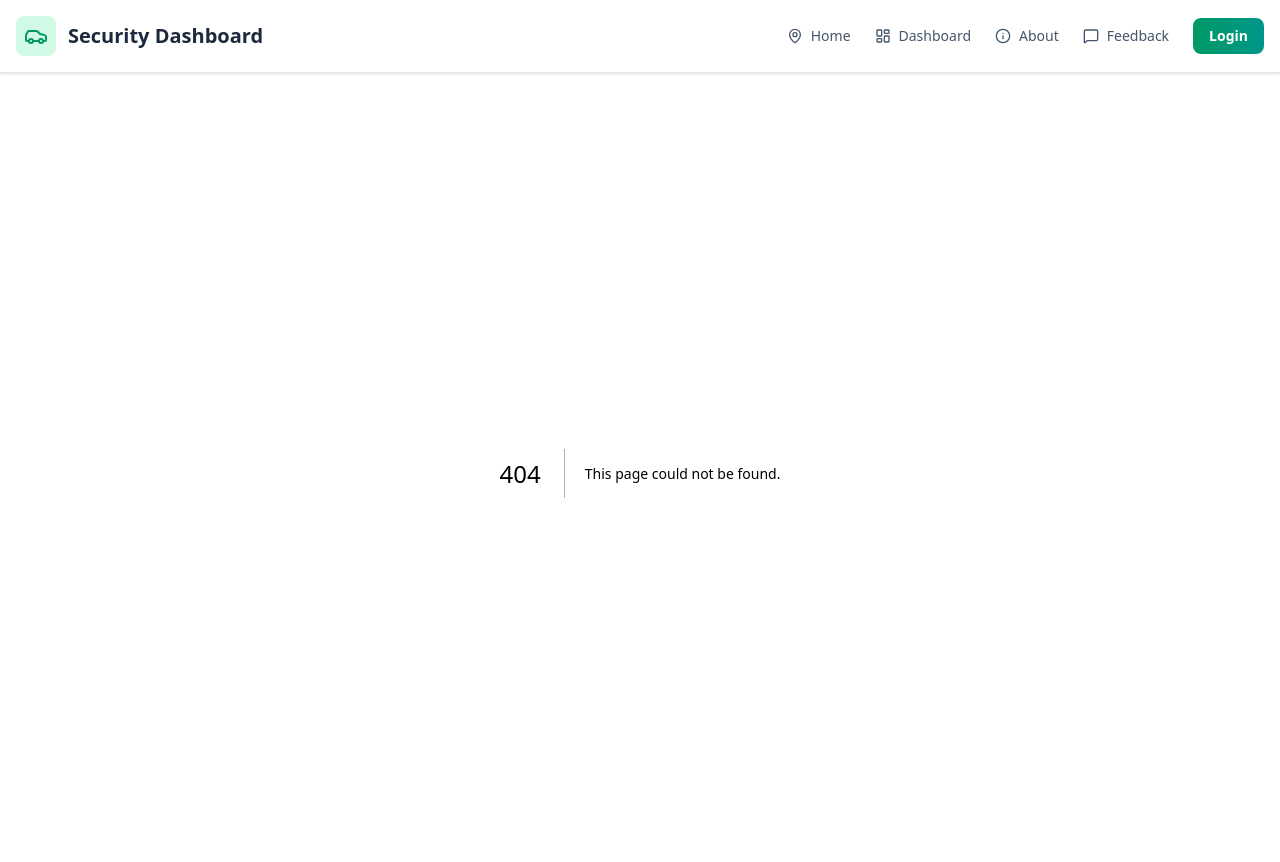
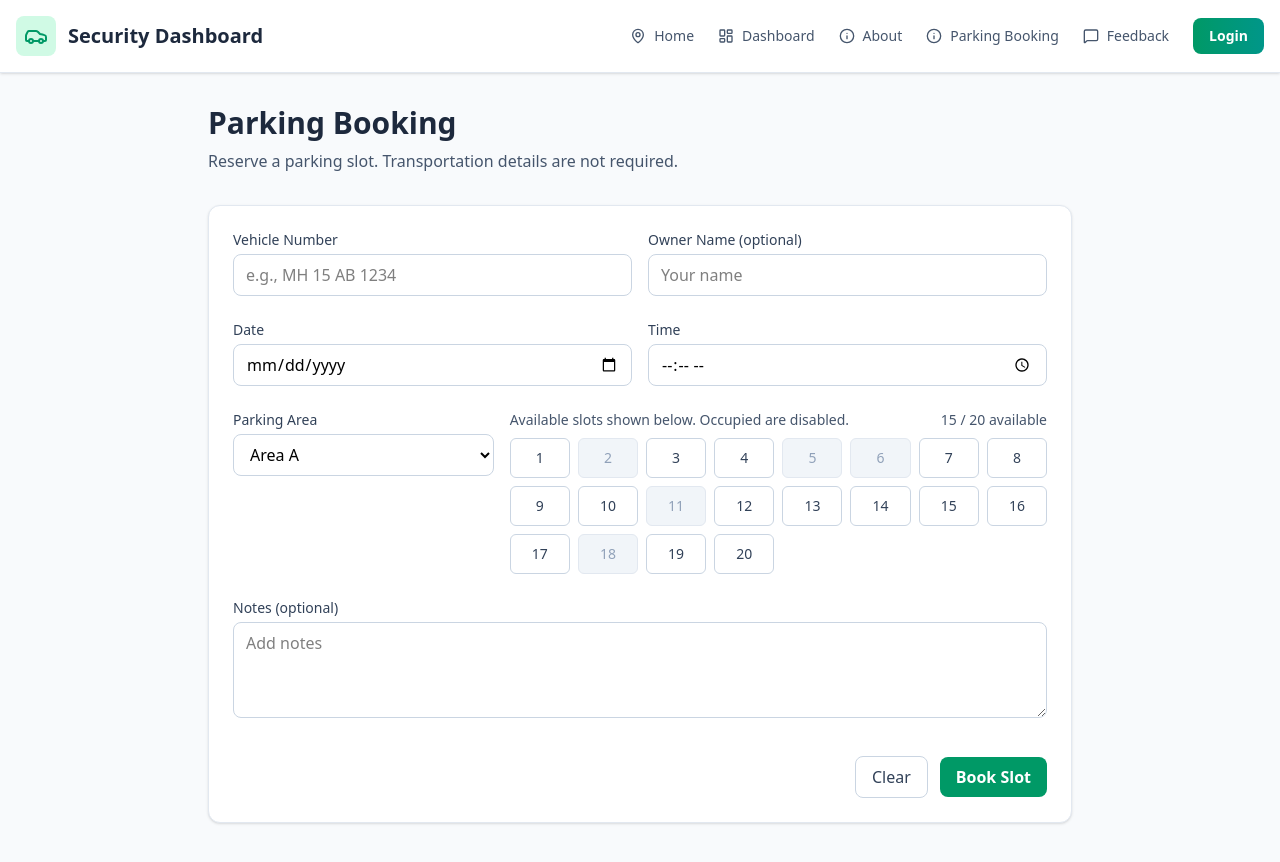
Before and after one commit to anup4747/kkw-web-park, a Next.js app in the folder client/: page /booking/faculties in a window 1280 px wide. Before the commit this address had no page. Shown: the top 862 px of the page. Built offline with nearby package versions, Linux system fonts and the light colour scheme.

Commit message:
added booking page

```diff
--- /dev/null
+++ b/client/src/app/booking/faculties/page.tsx
@@ -0,0 +1,127 @@
+"use client";
+
+import { useMemo, useState } from "react";
+
+type ParkingArea = {
+  id: string;
+  name: string;
+  totalSlots: number;
+  occupiedSlots: number[];
+};
+
+export default function ParkingBookingPage() {
+  const [selectedAreaId, setSelectedAreaId] = useState<string>("A");
+  const [selectedSlot, setSelectedSlot] = useState<number | null>(null);
+
+  const [vehicleNumber, setVehicleNumber] = useState("");
+  const [ownerName, setOwnerName] = useState("");
+  const [date, setDate] = useState("");
+  const [time, setTime] = useState("");
+  const [notes, setNotes] = useState("");
+
+  const areas: ParkingArea[] = useMemo(
+    () => [
+      { id: "A", name: "Area A", totalSlots: 20, occupiedSlots: [2, 5, 6, 11, 18] },
+      { id: "B", name: "Area B", totalSlots: 16, occupiedSlots: [1, 4, 7, 10, 12, 15] },
+      { id: "C", name: "Area C", totalSlots: 24, occupiedSlots: [3, 8, 9, 13, 20, 21, 22] },
+    ],
+    []
+  );
+
+  const selectedArea = areas.find((a) => a.id === selectedAreaId)!;
+
+  const handleSubmit = (e: React.FormEvent) => {
+    e.preventDefault();
+    if (!vehicleNumber || !date || !time || !selectedSlot) {
+      alert("Please fill vehicle number, date, time and select a slot.");
+      return;
+    }
+    alert(
+      `Booked: ${vehicleNumber} in ${selectedArea.name} - Slot ${selectedSlot} on ${date} at ${time}`
+    );
+  };
+
+  return (
+    <div className="max-w-4xl mx-auto px-4 py-8">
+      <h1 className="text-2xl md:text-3xl font-bold text-slate-800 mb-2">Parking Booking</h1>
+      <p className="text-slate-600 mb-8">Reserve a parking slot. Transportation details are not required.</p>
+
+      <form onSubmit={handleSubmit} className="bg-white border border-slate-200 rounded-xl shadow-sm p-6 grid grid-cols-1 gap-6">
+        <div className="grid grid-cols-1 md:grid-cols-2 gap-4">
+          <div>
+            <label className="block text-sm font-medium text-slate-700 mb-1">Vehicle Number</label>
+            <input value={vehicleNumber} onChange={(e) => setVehicleNumber(e.target.value)} type="text" placeholder="e.g., MH 15 AB 1234" className="w-full rounded-lg border border-slate-300 px-3 py-2 focus:outline-none focus:ring-2 focus:ring-emerald-500" />
+          </div>
+          <div>
+            <label className="block text-sm font-medium text-slate-700 mb-1">Owner Name (optional)</label>
+            <input value={ownerName} onChange={(e) => setOwnerName(e.target.value)} type="text" placeholder="Your name" className="w-full rounded-lg border border-slate-300 px-3 py-2 focus:outline-none focus:ring-2 focus:ring-emerald-500" />
+          </div>
+        </div>
+
+        <div className="grid grid-cols-1 md:grid-cols-2 gap-4">
+          <div>
+            <label className="block text-sm font-medium text-slate-700 mb-1">Date</label>
+            <input value={date} onChange={(e) => setDate(e.target.value)} type="date" className="w-full rounded-lg border border-slate-300 px-3 py-2 focus:outline-none focus:ring-2 focus:ring-emerald-500" />
+          </div>
+          <div>
+            <label className="block text-sm font-medium text-slate-700 mb-1">Time</label>
+            <input value={time} onChange={(e) => setTime(e.target.value)} type="time" className="w-full rounded-lg border border-slate-300 px-3 py-2 focus:outline-none focus:ring-2 focus:ring-emerald-500" />
+          </div>
+        </div>
+
+        <div className="grid grid-cols-1 md:grid-cols-3 gap-4">
+          <div className="md:col-span-1">
+            <label className="block text-sm font-medium text-slate-700 mb-1">Parking Area</label>
+            <select value={selectedAreaId} onChange={(e) => { setSelectedAreaId(e.target.value); setSelectedSlot(null); }} className="w-full rounded-lg border border-slate-300 px-3 py-2 focus:outline-none focus:ring-2 focus:ring-emerald-500">
+              {areas.map((a) => (
+                <option key={a.id} value={a.id}>{a.name}</option>
+              ))}
+            </select>
+          </div>
+
+          <div className="md:col-span-2">
+            <div className="flex items-center justify-between mb-2">
+              <span className="text-sm text-slate-600">Available slots shown below. Occupied are disabled.</span>
+              <span className="text-sm text-slate-600">{selectedArea.totalSlots - selectedArea.occupiedSlots.length} / {selectedArea.totalSlots} available</span>
+            </div>
+            <div className="grid grid-cols-6 sm:grid-cols-8 gap-2">
+              {Array.from({ length: selectedArea.totalSlots }, (_, i) => i + 1).map((slot) => {
+                const isOccupied = selectedArea.occupiedSlots.includes(slot);
+                const isSelected = selectedSlot === slot;
+                return (
+                  <button
+                    key={slot}
+                    type="button"
+                    disabled={isOccupied}
+                    onClick={() => setSelectedSlot(slot)}
+                    className={
+                      `h-10 rounded-md border text-sm ` +
+                      (isOccupied
+                        ? "bg-slate-100 text-slate-400 border-slate-200 cursor-not-allowed"
+                        : isSelected
+                        ? "bg-emerald-600 text-white border-emerald-600"
+                        : "bg-white text-slate-700 border-slate-300 hover:border-emerald-400 hover:text-emerald-700")
+                    }
+                    aria-pressed={isSelected}
+                  >
+                    {slot}
+                  </button>
+                );
+              })}
+            </div>
+          </div>
+        </div>
+
+        <div>
+          <label className="block text-sm font-medium text-slate-700 mb-1">Notes (optional)</label>
+          <textarea value={notes} onChange={(e) => setNotes(e.target.value)} placeholder="Add notes" className="w-full min-h-[96px] rounded-lg border border-slate-300 px-3 py-2 focus:outline-none focus:ring-2 focus:ring-emerald-500" />
+        </div>
+
+        <div className="flex items-center justify-end gap-3 pt-2">
+          <button type="reset" onClick={() => { setSelectedSlot(null); setVehicleNumber(""); setOwnerName(""); setDate(""); setTime(""); setNotes(""); }} className="px-4 py-2 rounded-lg border border-slate-300 text-slate-700 hover:bg-slate-50">Clear</button>
+          <button type="submit" className="px-4 py-2 rounded-lg bg-emerald-600 text-white font-semibold hover:bg-emerald-700">Book Slot</button>
+        </div>
+      </form>
+    </div>
+  );
+}
--- a/client/src/app/components/Navbar.tsx
+++ b/client/src/app/components/Navbar.tsx
@@ -34,6 +34,10 @@ export default function Navbar() {
             <Link href="/about" className="flex items-center gap-2 text-slate-600 hover:text-emerald-600 transition-colors">
               <Info className="w-4 h-4" />
               About
+            </Link>
+            <Link href="/booking/faculties" className="flex items-center gap-2 text-slate-600 hover:text-emerald-600 transition-colors">
+              <Info className="w-4 h-4" />
+              Parking Booking
             </Link>
             <Link href="/feedback" className="flex items-center gap-2 text-slate-600 hover:text-emerald-600 transition-colors">
               <MessageSquare className="w-4 h-4" />
@@ -90,6 +94,14 @@ export default function Navbar() {
                 About
               </Link>
               <Link
+                href="/booking/faculties"
+                className="flex items-center gap-2 text-slate-600 hover:text-emerald-600 transition-colors py-2 px-2 rounded-lg hover:bg-emerald-50"
+                onClick={() => setIsMobileMenuOpen(false)}
+              >
+                <Info className="w-4 h-4" />
+                Parking Booking
+              </Link>
+              <Link
                 href="/feedback"
                 className="flex items-center gap-2 text-slate-600 hover:text-emerald-600 transition-colors py-2 px-2 rounded-lg hover:bg-emerald-50"
                 onClick={() => setIsMobileMenuOpen(false)}
```
